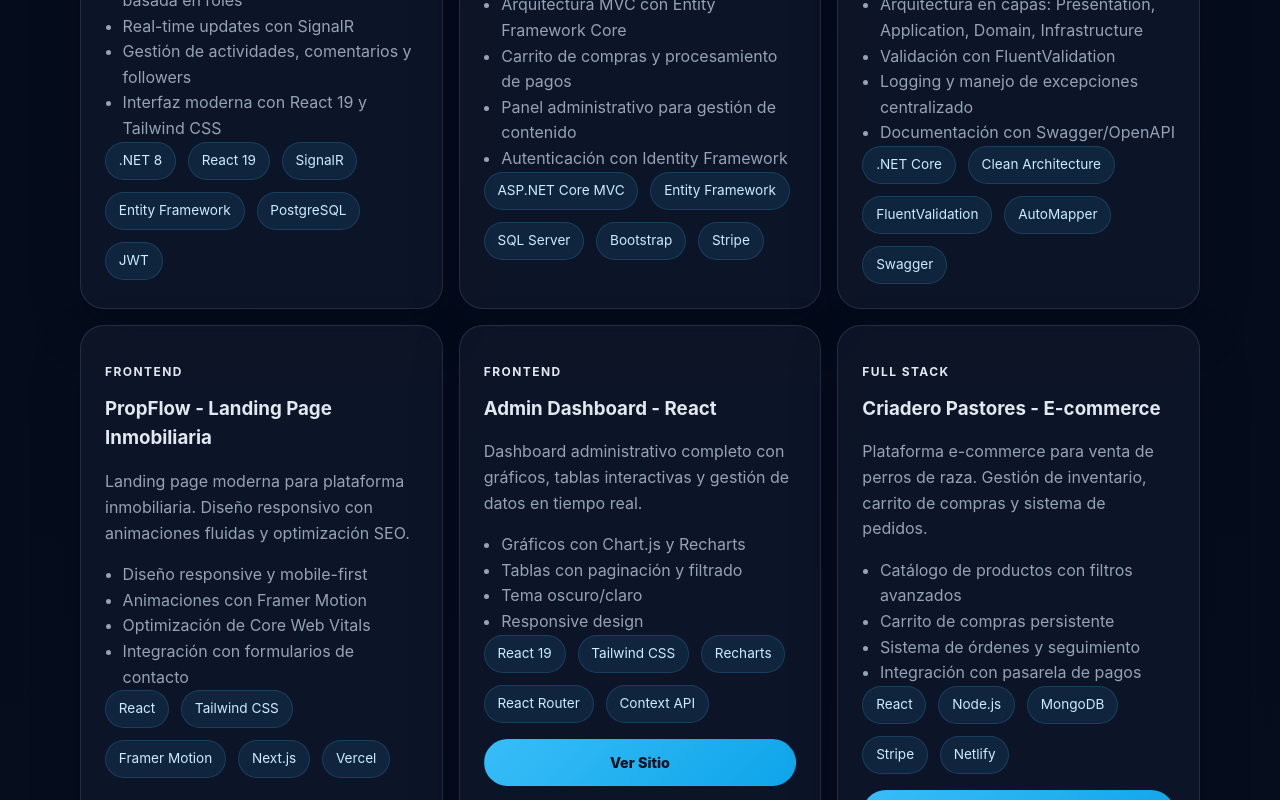
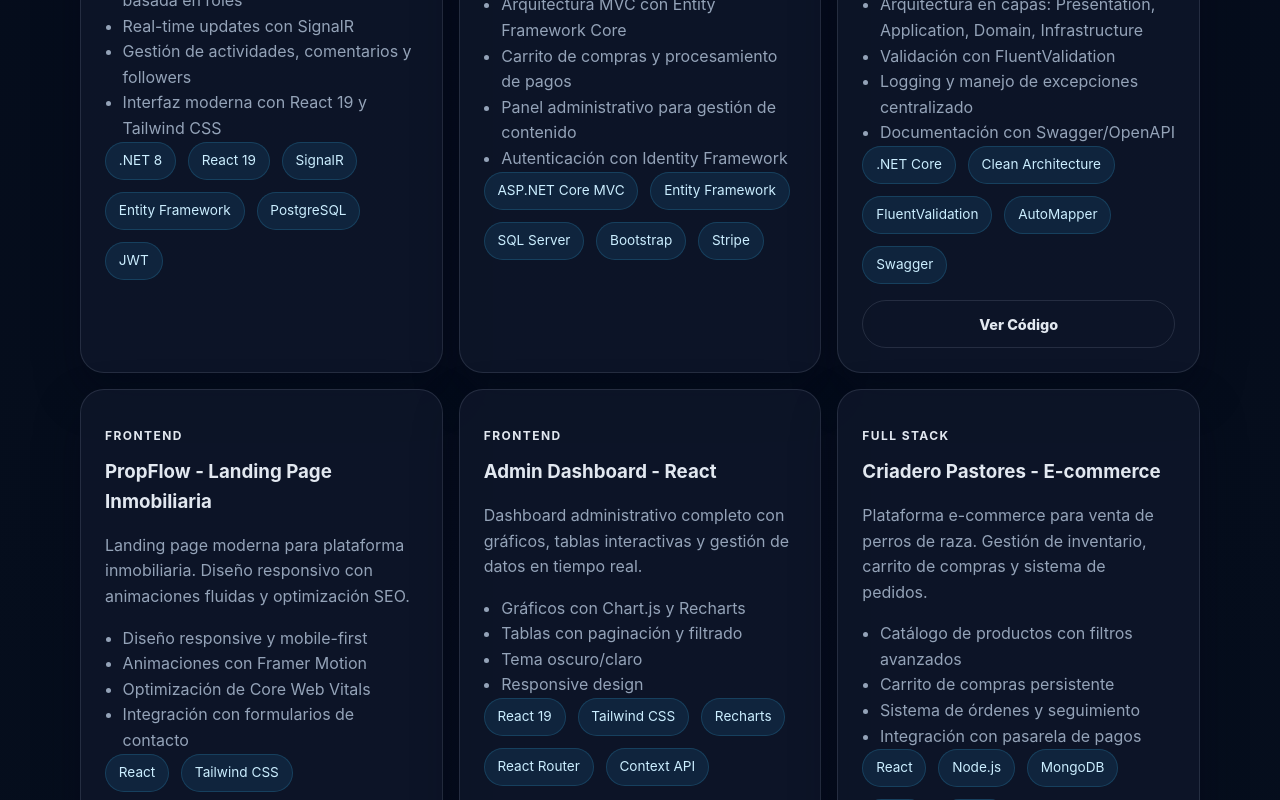
Before and after one commit to full-stack-dev-johncastrosanabria/Portfolio, a React (Vite) app: page / in a window 1280 px wide. Shown: the part 4643-5443 px from the top of the page. Built offline with nearby package versions, Linux system fonts and the light colour scheme; no server answers.

Commit message:
Restore GitHub code links on projects

```diff
--- a/src/components/projects/ProjectCard.jsx
+++ b/src/components/projects/ProjectCard.jsx
@@ -19,8 +19,9 @@ export function ProjectCard({ project }) {
         ))}
       </div>
 
+      {(project.liveDemo || project.githubUrl) && (
+        <div className="project-links">
           {project.liveDemo && (
-        <div className="project-links">
             <a
               className="button button-primary"
               href={project.liveDemo}
@@ -30,6 +31,19 @@ export function ProjectCard({ project }) {
             >
               Ver Sitio
             </a>
+          )}
+
+          {project.githubUrl && (
+            <a
+              className="button button-secondary"
+              href={project.githubUrl}
+              target="_blank"
+              rel="noopener noreferrer"
+              title="Ver código en GitHub"
+            >
+              Ver Código
+            </a>
+          )}
         </div>
       )}
     </article>
--- a/src/data/projects.js
+++ b/src/data/projects.js
@@ -42,6 +42,7 @@ export const projects = [
       'Documentación con Swagger/OpenAPI',
     ],
     technologies: ['.NET Core', 'Clean Architecture', 'FluentValidation', 'AutoMapper', 'Swagger'],
+    githubUrl: 'https://github.com/full-stack-dev-johncastrosanabria/InterviewCleanApi',
   },
   {
     id: 'propflow',
@@ -56,6 +57,7 @@ export const projects = [
       'Integración con formularios de contacto',
     ],
     technologies: ['React', 'Tailwind CSS', 'Framer Motion', 'Next.js', 'Vercel'],
+    githubUrl: 'https://github.com/full-stack-dev-johncastrosanabria/PropFlow',
   },
   {
     id: 'admin-dashboard',
@@ -130,6 +132,7 @@ export const projects = [
       'Documentación con Springdoc OpenAPI',
     ],
     technologies: ['Spring Boot', 'Spring Data JPA', 'PostgreSQL', 'Maven', 'Docker'],
+    githubUrl: 'https://github.com/full-stack-dev-johncastrosanabria/spring-demo',
   },
   {
     id: 'vue-project',
```
Lines whose indentation alone changed are shown as unchanged.
